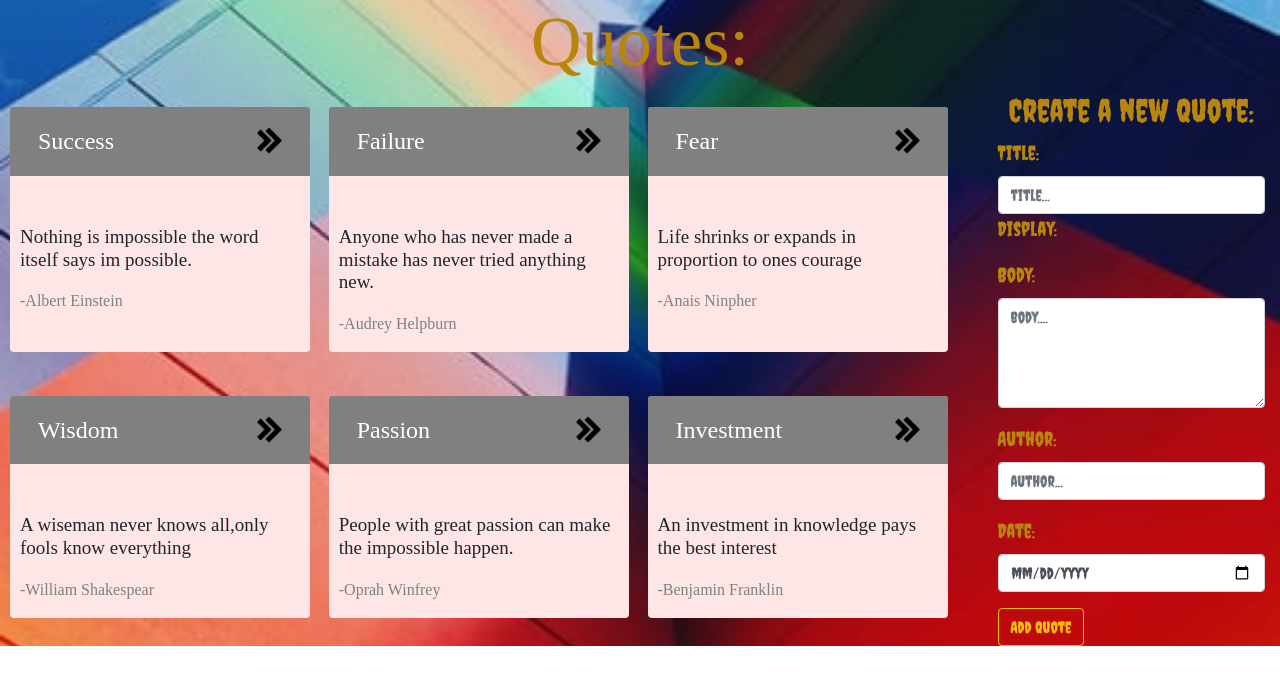
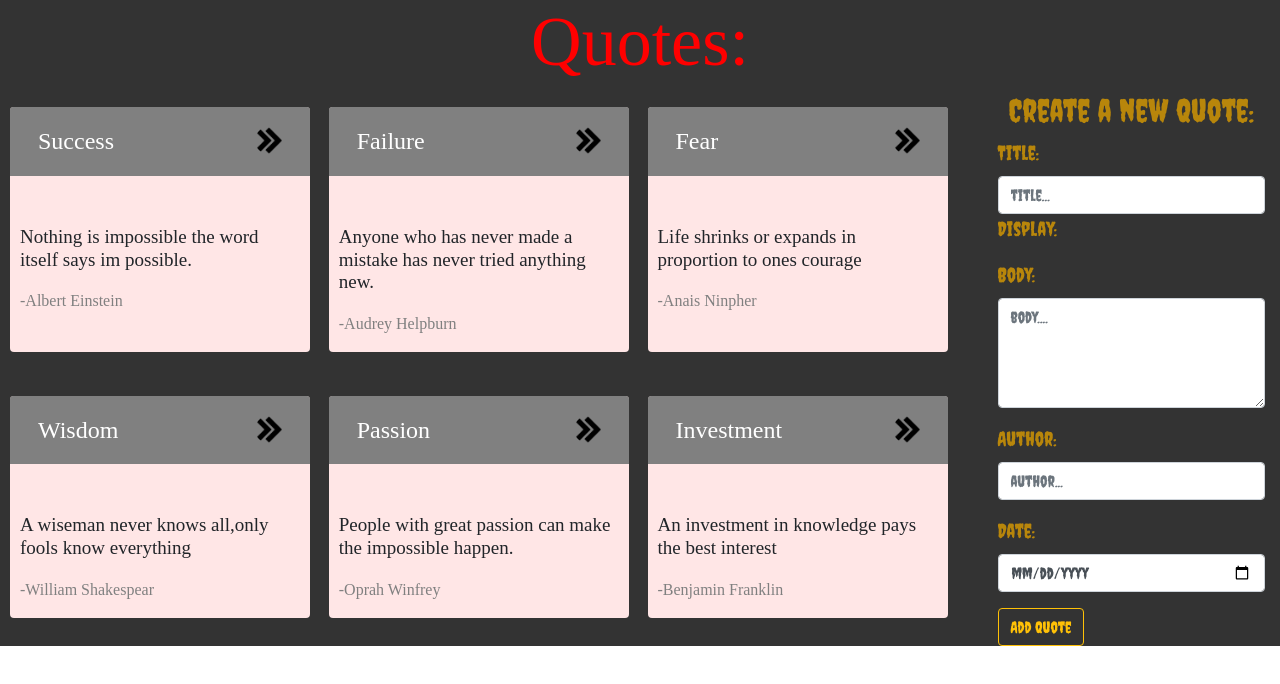
Before and after one commit to Cliffochieng/Quote-App, an Angular app: page / in a window 1280 px wide. Shown: the top 684 px of the page. Built offline with nearby package versions, Linux system fonts and the light colour scheme.

Commit message:
add background color

```diff
--- a/src/app/quote/quote.component.css
+++ b/src/app/quote/quote.component.css
@@ -2,13 +2,14 @@
   font-family: 'Creepster', cursive;
 }
 .container-full {
-  background-image: url("~src/assets/bac2.jpeg");
+  /* background-image: url("~src/assets/bac3.jpeg"); */
   background-size: cover;
   background-position: center center;
   background-size: cover;
   background-repeat: no-repeat;
   background-attachment: fixed;
   overflow-x: hidden;
+  background-color: black;
 
 }
 .del {
@@ -44,7 +45,7 @@
 .header {
   position: relative;
   font-size: 70px;
-  color: darkgoldenrod;
+  color:red;
   font-family: 'Gravitas One', cursive;
   text-align: center;
 }
```
